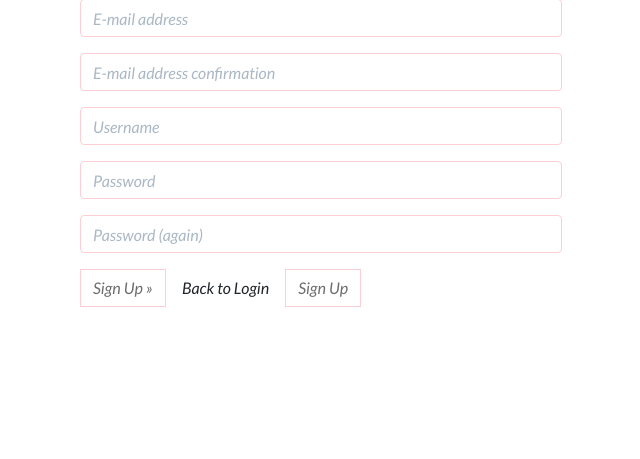
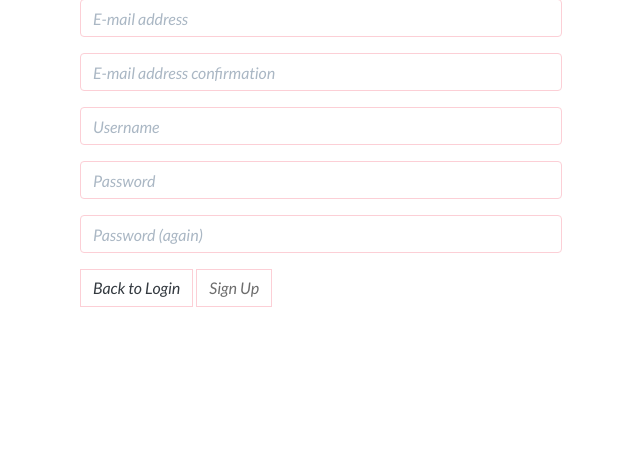
Before and after one commit to bakrydiarra/Lotus, a Django app: page /accounts/signup/ in a window 1280 px wide. Shown: the part 317-776 px from the top of the page, without its empty margins (63-703 px from the left). Run offline with Django 3.2, Linux system fonts and the light colour scheme; some libraries are stand-ins or nearby versions; some web fonts are replaced.

Commit message:
Update: allauth template

```diff
--- a/templates/allauth/account/login.html
+++ b/templates/allauth/account/login.html
@@ -41,7 +41,7 @@ for a {{ site_name }} account and sign in below:{% endblocktrans %}</p>
   {% if redirect_field_value %}
   <input type="hidden" name="{{ redirect_field_name }}" value="{{ redirect_field_value }}" />
   {% endif %}
-  <a class="btn btn-outline-black rounded-0" href="{% url 'home' %}">Home</a>
+  <a class="btn btn-outline-dark border-pink rounded-0" href="{% url 'home' %}">Home</a>
   <button class="primaryAction" type="submit">{% trans "Sign In" %}</button>
   <p class="mt-2">
     <a class="button secondaryAction" href="{% url 'account_reset_password' %}">{% trans "Forgot Password?" %}</a>
--- a/templates/allauth/account/logout.html
+++ b/templates/allauth/account/logout.html
@@ -18,7 +18,7 @@
   {% if redirect_field_value %}
   <input type="hidden" name="{{ redirect_field_name }}" value="{{ redirect_field_value }}"/>
   {% endif %}
-  <a class="btn btn-outline-black rounded-0" href="{% url 'home' %}">Cancel</a>
+  <a class="btn btn-outline-dark border-pink rounded-0" href="{% url 'home' %}">Cancel</a>
   <button type="submit">{% trans 'Sign Out' %}</button>
 </form>
 
--- a/templates/allauth/account/signup.html
+++ b/templates/allauth/account/signup.html
@@ -17,8 +17,7 @@
   {% if redirect_field_value %}
   <input type="hidden" name="{{ redirect_field_name }}" value="{{ redirect_field_value }}" />
   {% endif %}
-  <button type="submit">{% trans "Sign Up" %} &raquo;</button>
-  <a class="btn btn-outline-black rounded-0" href="{% url 'account_login' %}">Back to Login</a>
+  <a class="btn btn-outline-dark border-pink rounded-0" href="{% url 'account_login' %}">Back to Login</a>
   <button type="submit">{% trans "Sign Up" %}</button>
 </form>
 
```
